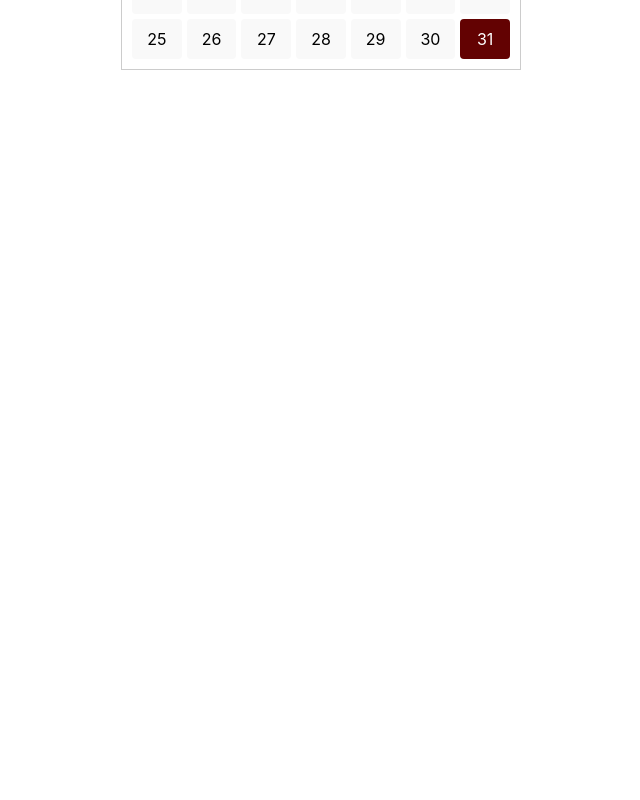
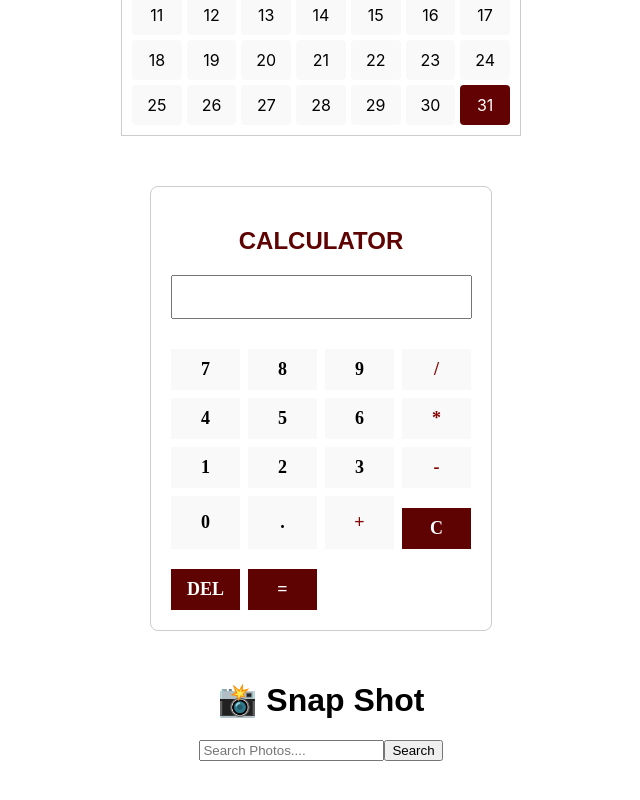
Before and after one commit to vonnue-assin/drag-drop-app, a React (Create React App) app: page / in a window 1280 px wide. Shown: the part 1936-2736 px from the top of the page, without its empty margins (319-959 px from the left). Before the commit the page ends 2046 px from the top, so only its background shows below. Built offline with nearby package versions, Linux system fonts and the light colour scheme.

Commit message:
feat : implemnted a new funcionality to fetch the movie API

```diff
--- a/package.json
+++ b/package.json
@@ -11,6 +11,7 @@
     "@types/node": "^16.18.126",
     "@types/react": "^19.2.7",
     "@types/react-dom": "^19.2.3",
+    "axios": "^1.13.2",
     "react": "^19.2.3",
     "react-dom": "^19.2.3",
     "react-scripts": "5.0.1",
--- a/src/App.tsx
+++ b/src/App.tsx
@@ -10,6 +10,8 @@ import EnterKeyInput from "./components/keyDetection";
 import PersistentCounter from "./components/LocalStorageCounter";
 import ProgressBar from "./components/Progressbar";
 import ShoppingCart from "./components/ShoppingCart";
+import Calculator from "./components/Calculator";
+import SnapPhotos from "./pages/snapPhotos";
 
 import "./App.css";
 
@@ -35,6 +37,8 @@ const App: React.FC = () => {
       <PersistentCounter />
       <ShoppingCart />
       <Calendar />
+      <Calculator />
+      <SnapPhotos />
     </div>
   );
 };
--- /dev/null
+++ b/src/components/Calculator/index.tsx
@@ -0,0 +1,61 @@
+import { useState } from "react";
+
+import { calculatorButtons } from "../../utils/calculatorButtons";
+
+import "./styles.css";
+
+const Calculator = () => {
+  const [value, setValue] = useState<string>("");
+
+  const handleClick = (input: string) => {
+    setValue((prev) => prev + input);
+  };
+
+  const handleClear = () => {
+    setValue("");
+  };
+
+  const handleDelete = () => {
+    setValue((prev) => prev.slice(0, -1));
+  };
+
+  const handleCalculate = () => {
+    try {
+      setValue(eval(value).toString());
+    } catch {
+      setValue("Error");
+    }
+  };
+
+  return (
+    <div className="calculator-container">
+      <h2 className="calculator-header">CALCULATOR</h2>
+      <input type="text" value={value} readOnly className="input" />
+      <div className="grid">
+        {calculatorButtons.map(({ label, category }) => (
+          <button
+            key={label}
+            onClick={() => handleClick(label)}
+            className={`grid-button ${
+              category === "operator" ? "operator-button" : "number-button"
+            }`}
+          >
+            {label}
+          </button>
+        ))}
+
+        <button className="grid-button set" onClick={handleClear}>
+          C
+        </button>
+        <button className="grid-button set" onClick={handleDelete}>
+          DEL
+        </button>
+        <button className="grid-button set" onClick={handleCalculate}>
+          =
+        </button>
+      </div>
+    </div>
+  );
+};
+
+export default Calculator;
--- /dev/null
+++ b/src/components/Calculator/styles.css
@@ -0,0 +1,55 @@
+.calculator-container {
+  margin-top: 40px;
+  width: 300px;
+  margin: 50px auto;
+  padding: 20px;
+  border: 1px solid #ccc;
+  border-radius: 8px;
+}
+
+.calculator-header {
+  text-align: center;
+  font-family: sans-serif;
+  color: rgb(94, 2, 2);
+}
+
+.input {
+  width: 99%;
+  height: 40px;
+  font-size: 18px;
+  margin-bottom: 10px;
+  text-align: right;
+  padding: 0px;
+}
+
+.grid {
+  display: grid;
+  grid-template-columns: repeat(4, 1fr);
+  gap: 8px;
+  margin-top: 20px;
+}
+
+.grid-button {
+  border: none;
+  background-color: rgb(249, 249, 249);
+  padding: 10px;
+  font-size: 18px;
+  font-weight: 500;
+  font-family: "Times New Roman", Times, serif;
+}
+
+.set {
+  background-color: rgb(94, 2, 2);
+  color: #fff;
+  margin-top: 12px;
+  font-weight: 600;
+}
+
+.number-button {
+  font-weight: 550;
+}
+
+.operator-button {
+  font-weight: bold;
+  color: rgb(133, 2, 2);
+}
--- /dev/null
+++ b/src/components/PhotoCard/index.tsx
@@ -0,0 +1,23 @@
+import { POSTER_BASE_URL } from "../../constants/photos";
+import { NowShowingTVShow } from "../../types/Photos";
+
+type Props = {
+  photo: NowShowingTVShow;
+};
+
+const PhotoCard = ({ photo }: Props) => {
+  return (
+    <div className="photo-card">
+      <img
+        className="tvshow-image"
+        src={`${POSTER_BASE_URL}${photo.poster_path}`}
+        alt={`${photo.title || photo.name} poster`}
+      />
+
+      <h4>{photo.title || photo.name}</h4>
+      <p>⭐ {photo.vote_average}</p>
+    </div>
+  );
+};
+
+export default PhotoCard;
--- /dev/null
+++ b/src/components/PhotoGrid/index.tsx
@@ -0,0 +1,18 @@
+import { NowShowingTVShow } from "../../types/Photos";
+import PhotoCard from "../PhotoCard";
+
+type Props = {
+  photos: NowShowingTVShow[];
+};
+
+const PhotoGrid = ({ photos }: Props) => {
+  return (
+    <div className="photo-grid">
+      {photos.map((photo) => (
+        <PhotoCard key={photo.id} photo={photo} />
+      ))}
+    </div>
+  );
+};
+
+export default PhotoGrid;
--- /dev/null
+++ b/src/components/SearchBar/index.tsx
@@ -0,0 +1,28 @@
+import { useState } from "react";
+
+type Props = {
+  onSearch: (query: string) => void;
+};
+
+const SearchBar = ({ onSearch }: Props) => {
+  const [term, setTerm] = useState("");
+
+  const handleSubmit = (e: React.FormEvent) => {
+    e.preventDefault();
+    onSearch(term);
+  };
+
+  return (
+    <form className="search-bar" onSubmit={handleSubmit}>
+      <input
+        type="text"
+        placeholder="Search Photos...."
+        value={term}
+        onChange={(e) => setTerm(e.target.value)}
+      />
+      <button type="submit">Search</button>
+    </form>
+  );
+};
+
+export default SearchBar;
--- /dev/null
+++ b/src/components/SnapShot/index.tsx
@@ -0,0 +1,37 @@
+import { useState } from "react";
+
+import { NowShowingTVShow } from "../../types/Photos";
+import PhotoGrid from "../PhotoGrid";
+import SearchBar from "../SearchBar";
+
+const ACCESS_KEY =
+  "eyJhbGciOiJIUzI1NiJ9.eyJhdWQiOiI3NGJjZDM5YmMzZWVjYWRkNmI2YmYwZjlhNjVkOGFjYSIsIm5iZiI6MTc1NDMwMTM4OC4zMTQsInN1YiI6IjY4OTA4M2NjOGM4ZDJhMTJkNWRlNmViYyIsInNjb3BlcyI6WyJhcGlfcmVhZCJdLCJ2ZXJzaW9uIjoxfQ.OuyXVE42TiqMJMD77oXoC1dtw-k7LxgcyZ7JLwhYmOs";
+
+const SnapShot = () => {
+  const [photos, setPhotos] = useState<NowShowingTVShow[]>([]);
+
+  const searchPhotos = async (query: string) => {
+    const response = await fetch(
+      "https://api.themoviedb.org/3/movie/now_playing",
+      {
+        headers: {
+          Authorization: `Bearer ${ACCESS_KEY}`,
+          "Content-Type": "application/json",
+        },
+      }
+    );
+
+    const data = await response.json();
+    setPhotos(data.results);
+  };
+
+  return (
+    <div className="container">
+      <h1>📸 Snap Shot</h1>
+      <SearchBar onSearch={searchPhotos} />
+      <PhotoGrid photos={photos} />
+    </div>
+  );
+};
+
+export default SnapShot;
--- /dev/null
+++ b/src/constants/photos.ts
@@ -0,0 +1 @@
+export const POSTER_BASE_URL = "https://image.tmdb.org/t/p/w500";
--- /dev/null
+++ b/src/pages/snapPhotos.tsx
@@ -0,0 +1,11 @@
+import SnapShot from "../components/SnapShot";
+
+const SnapPhotos = () => {
+  return (
+    <div>
+      <SnapShot />
+    </div>
+  );
+};
+
+export default SnapPhotos;
--- /dev/null
+++ b/src/types/Photos.tsx
@@ -0,0 +1,21 @@
+export type NowShowingTVShow = {
+  id: number;
+  backdrop_path: string;
+  poster_path: string;
+  title?: string;
+  name?: string;
+  overview: string;
+  first_air_date?: string;
+  vote_average: number;
+  original_language: string;
+  video: boolean;
+  release_date?: string;
+  original_title?: string;
+};
+
+export type NowPlayingPhotosResponse = {
+  results: NowShowingTVShow[];
+  page: number;
+  total_pages: number;
+  total_results: number;
+};
--- /dev/null
+++ b/src/utils/calculatorButtons.ts
@@ -0,0 +1,27 @@
+export type ButtonCategory = "number" | "operator";
+
+export type CalculatorButton = {
+  label: string;
+  category: ButtonCategory;
+};
+
+export const calculatorButtons: CalculatorButton[] = [
+  { label: "7", category: "number" },
+  { label: "8", category: "number" },
+  { label: "9", category: "number" },
+  { label: "/", category: "operator" },
+
+  { label: "4", category: "number" },
+  { label: "5", category: "number" },
+  { label: "6", category: "number" },
+  { label: "*", category: "operator" },
+
+  { label: "1", category: "number" },
+  { label: "2", category: "number" },
+  { label: "3", category: "number" },
+  { label: "-", category: "operator" },
+
+  { label: "0", category: "number" },
+  { label: ".", category: "number" },
+  { label: "+", category: "operator" },
+];
```
Also changed, not shown: 1 other file (tests, documents, lock files or other folders).
